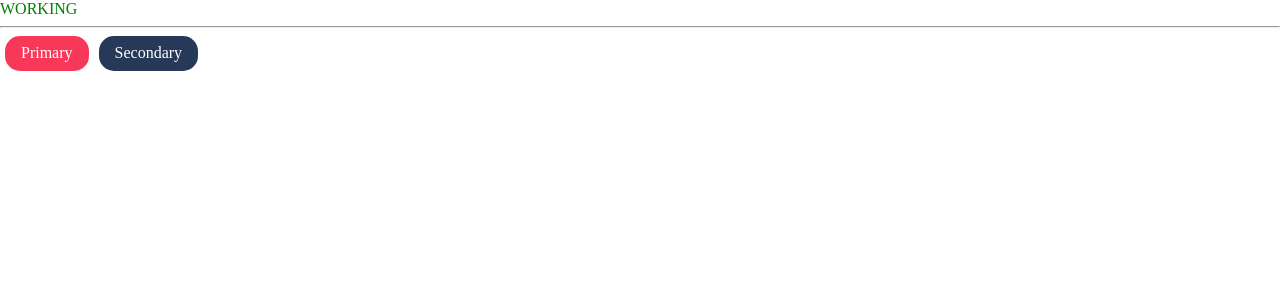
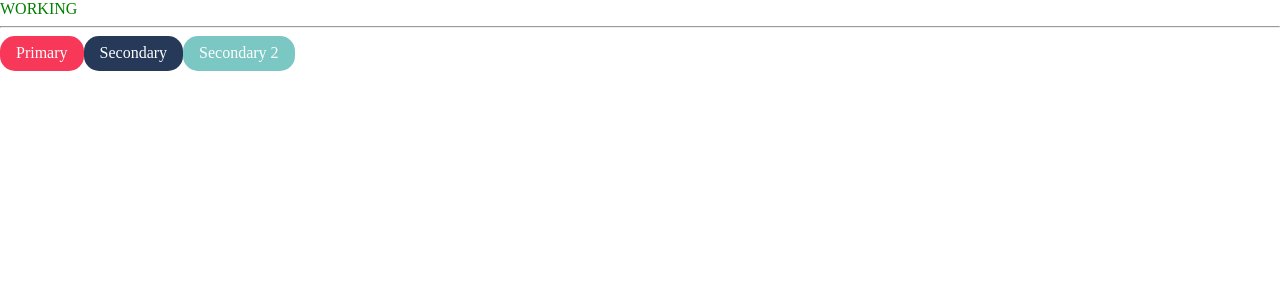
Before and after one commit to pcode-at/pcode-web, a Next.js app: page /button-test in a window 1280 px wide. Shown: the top 300 px of the page. Built offline with nearby package versions, Linux system fonts and the light colour scheme.

Commit message:
Applied Requested Changes

```diff
--- a/components/ActionButton.tsx
+++ b/components/ActionButton.tsx
@@ -7,25 +7,21 @@ import { Color } from "../Color.enum";
 type TActionButtonProps = {
   thisColor: Color;
   label: string;
-  clickFunction: () => void;
+  onClick?(): void;
 };
 
 export const ActionButton: React.FC<TActionButtonProps> = ({
   thisColor,
   label,
-  clickFunction
+  onClick
 }) => {
-  console.log(thisColor);
-
   return (
     <span>
       <Button
         backgroundColor={theme.colors[thisColor]}
-        onClick={clickFunction}
+        onClick={onClick}
         style={{
-          borderRadius: "15px",
-          marginRight: "5px",
-          marginLeft: "5px"
+          borderRadius: "15px"
         }}
       >
         {label}
--- a/pages/button-test.tsx
+++ b/pages/button-test.tsx
@@ -15,13 +15,18 @@ const ButtonTestPage = () => (
     <ActionButton
       thisColor={Color.Primary}
       label="Primary"
-      clickFunction={function01}
+      onClick={function01}
     ></ActionButton>
 
     <ActionButton
       thisColor={Color.Secondary}
       label="Secondary"
-      clickFunction={function02}
+      onClick={function02}
+    ></ActionButton>
+
+    <ActionButton
+      thisColor={Color.Secondary2}
+      label="Secondary 2"
     ></ActionButton>
 
     <style jsx>{`
```
